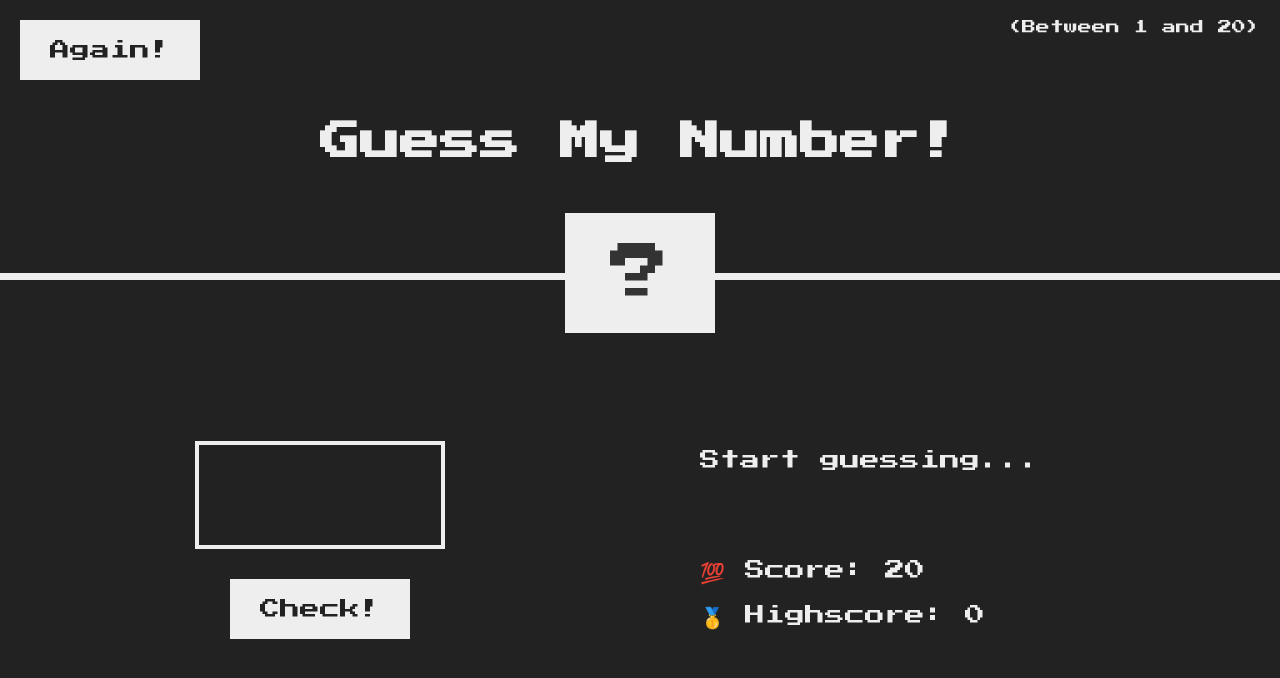
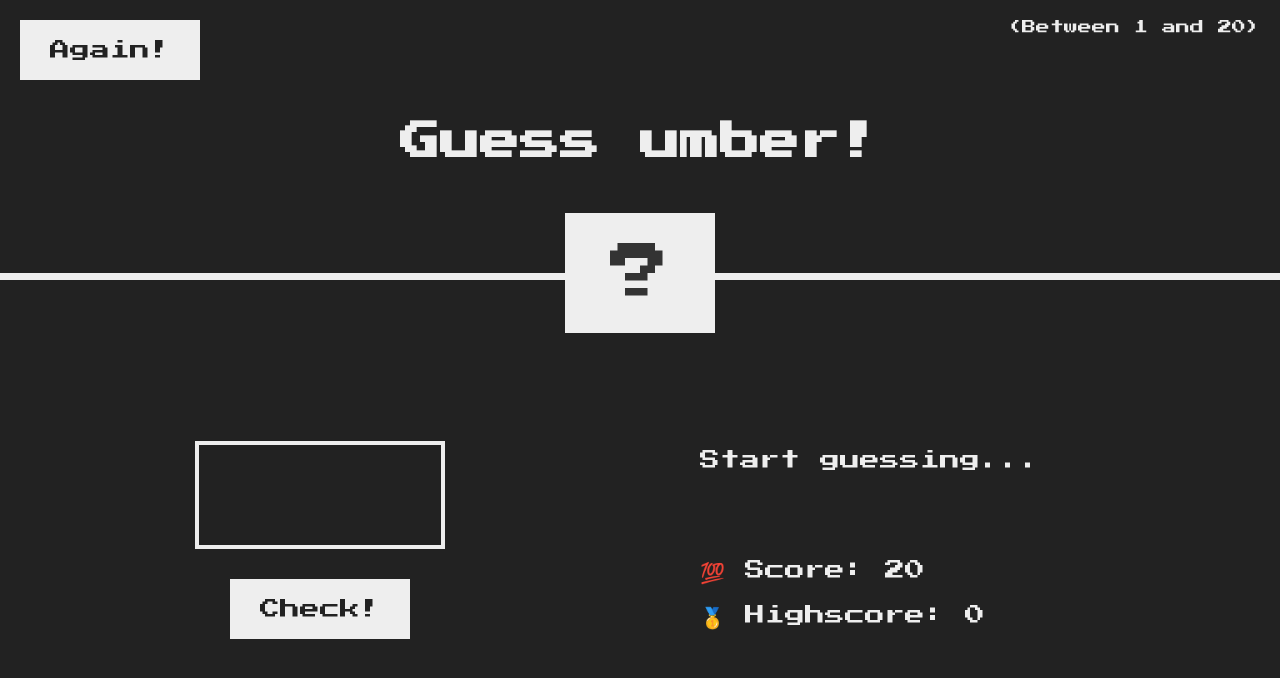
Before and after one commit to som002/Guess-the-num, a plain HTML site: page docs/index.html in a window 1280 px wide. Drawn offline with Linux system fonts and the light colour scheme.

Commit message:
Update index.html

```diff
--- a/docs/index.html
+++ b/docs/index.html
@@ -9,7 +9,7 @@
   </head>
   <body>
     <header>
-      <h1>Guess My Number!</h1>
+      <h1>Guess umber!</h1>
       <p class="between">(Between 1 and 20)</p>
       <button class="btn again">Again!</button>
       <div class="number">?</div>
```
